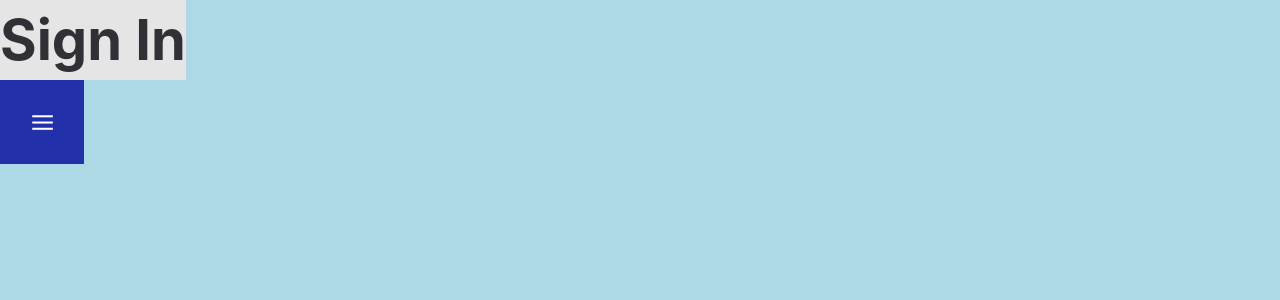
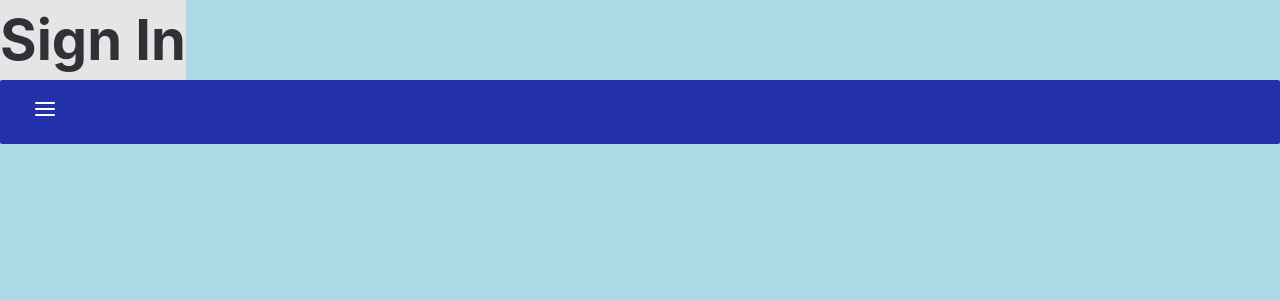
Before and after one commit to annirubi/React, a React (Create React App) app: page / in a window 1280 px wide. Shown: the top 300 px of the page. Built offline with nearby package versions, Linux system fonts and the light colour scheme.

Commit message:
created Burger component

```diff
--- a/package.json
+++ b/package.json
@@ -10,6 +10,7 @@
     "@types/node": "^16.11.65",
     "@types/react": "^18.0.21",
     "@types/react-dom": "^18.0.6",
+    "classnames": "^2.3.2",
     "react": "^18.2.0",
     "react-dom": "^18.2.0",
     "react-scripts": "5.0.1",
--- a/src/App.module.css
+++ b/src/App.module.css
@@ -3,3 +3,7 @@
     width: 100vw;
     background-color: lightblue;
 }
+
+.burgerButton {
+    padding: 30px;
+}
--- a/src/App.tsx
+++ b/src/App.tsx
@@ -1,14 +1,22 @@
-import React from 'react';
+import React, { useState } from "react";
 //@ts-ignore
 import styles from "./App.module.css"
 import Title from "./Components/Title";
-import  Burger from "./Components/Burger"
+// import  Burger from "./Components/Burger"
+import { BurgerClosedIcon, BurgerOpenedIcon } from "./Assets/icons";
+import Button, { ButtonTypes } from "./Components/Button";
 
 const App = () => {
+  const [isOpened, setOpened] = useState(false)
   return (
     <div className ={styles.container}>
       <Title title={"Sign In"} />
-      <Burger status={true} onClick={() => {}}/>
+      <Button
+        title={!isOpened ? <BurgerClosedIcon /> : <BurgerOpenedIcon />}
+        type={ButtonTypes.Primary}
+        className={styles.burgerButton}
+        onClick={() => setOpened(!isOpened)}
+      />
     </div>
   );
 }
--- /dev/null
+++ b/src/Assets/icons/BurgerClosedIcon.tsx
@@ -0,0 +1,19 @@
+import React from "react";
+
+
+export const BurgerClosedIcon = ({width = "24", height="24", fill="white"}) => {
+    return (
+        <svg
+        width={width}
+        height={height}
+        viewBox="0 0 24 24"
+        fill="none"
+        xmlns="http://www.w3.org/2000/svg">
+<path
+fillRule="evenodd"
+clipRule="evenodd"
+d="M21 7H3C2.448 7 2 6.552 2 6C2 5.448 2.448 5 3 5H21C21.553 5 22 5.448 22 6C22 6.552 21.553 7 21 7ZM21 13H3C2.448 13 2 12.552 2 12C2 11.448 2.448 11 3 11H21C21.553 11 22 11.448 22 12C22 12.552 21.553 13 21 13ZM3 19H21C21.553 19 22 18.553 22 18C22 17.447 21.553 17 21 17H3C2.448 17 2 17.447 2 18C2 18.553 2.448 19 3 19Z"
+fill={fill}/>
+</svg>
+    );
+}
--- /dev/null
+++ b/src/Assets/icons/BurgerOpenedIcon.tsx
@@ -0,0 +1,18 @@
+import React from "react";
+
+
+export const BurgerOpenedIcon = ({width = "24", height="24", fill="white"}) => {
+    return (
+        <svg
+        width={width}
+        height={height}
+        viewBox="0 0 24 24"
+        fill="none" xmlns="http://www.w3.org/2000/svg">
+        <path
+        fillRule="evenodd"
+        clipRule="evenodd"
+        d="M17.6569 16.2426L13.4142 12L17.6569 7.75735C18.0472 7.36702 18.0472 6.73346 17.6569 6.34313C17.2665 5.95281 16.633 5.95281 16.2426 6.34313L12 10.5858L7.75736 6.34313C7.36704 5.95281 6.73347 5.95281 6.34315 6.34313C5.95282 6.73346 5.95282 7.36702 6.34315 7.75735L10.5858 12L6.34315 16.2426C5.95212 16.6337 5.95282 17.2665 6.34315 17.6568C6.73347 18.0472 7.36633 18.0479 7.75736 17.6568L12 13.4142L16.2426 17.6568C16.6337 18.0479 17.2665 18.0472 17.6569 17.6568C18.0472 17.2665 18.0479 16.6337 17.6569 16.2426Z"
+        fill={fill}/>
+        </svg>
+    );
+}
--- /dev/null
+++ b/src/Assets/icons/index.ts
@@ -0,0 +1,2 @@
+export * from "./BurgerClosedIcon";
+export * from "./BurgerOpenedIcon";
--- a/src/Components/Burger/Burger.module.css
+++ /dev/null
@@ -1,14 +0,0 @@
-.container {
-    width: 84px;
-    height: 84px;
-    background-color: #2231AA;
-    display: flex;
-    flex-direction: column;
-    align-items: center;
-    justify-content: center;
-}
-
-.burger {
-    width: 25px;
-    height: 25px;
-}
--- a/src/Components/Burger/Burger.tsx
+++ /dev/null
@@ -1,21 +0,0 @@
-import React, { FC } from "react";
-//@ts-ignore
-import styles from "./Burger.module.css"
-//@ts-ignore
-import Logoburger from "./Logoburger.png"
-
-type BurgerProps = {
-    status: boolean,
-    onClick: () => void
-}
-
-const Burger: FC<BurgerProps> = (props) => {
-    const { status, onClick } = props
-    return (
-        <div className={styles.container}  onClick={onClick}>
-            <img src={Logoburger} alt="icon" className={styles.burger}/>
-    </div>
-    )
-}
-
-export default Burger
--- a/src/Components/Burger/index.ts
+++ /dev/null
@@ -1 +0,0 @@
-export { default } from "./Burger";
--- /dev/null
+++ b/src/Components/Button/Button.module.css
@@ -0,0 +1,39 @@
+.button {
+    padding: 16px 32px;
+    border-radius: 2px;
+    font-weight: 600;
+    font-size: 18px;
+    line-height: 24px;
+    border: 1px solid transparent;
+    box-sizing: border-box;
+    cursor: pointer;
+  }
+
+  .primary {
+    background-color: #2231aa;
+    color: #ffffff;
+  }
+  .primary:hover {
+    background-color: #5360cd;
+  }
+  .secondary {
+    background-color: #e8e8e8;
+    color: #313037;
+  }
+  .secondary:hover {
+    background-color: #dadada;
+  }
+  .error {
+    color: #fd3419;
+  }
+  .error:hover {
+    border: 1px solid #dadada;
+  }
+  .disabled {
+    background-color: #e8e8e8;
+    color: #8d8e97;
+    pointer-events: none;
+  }
+  .error.disabled {
+    background-color: transparent;
+  }
--- /dev/null
+++ b/src/Components/Button/Button.tsx
@@ -0,0 +1,35 @@
+import React, { FC, ReactElement } from "react";
+import classnames from "classnames";
+//@ts-ignore
+import styles from "./Button.module.css";
+
+export enum ButtonTypes {
+  Primary = "primary",
+  Secondary = "secondary",
+  Error = "error",
+}
+
+type ButtonProps = {
+  title: string | ReactElement;
+  type: ButtonTypes;
+  onClick: () => void;
+  className?: string;
+  disabled?: boolean;
+};
+
+const Button: FC<ButtonProps> = (props) => {
+  const { type, title, onClick, className, disabled } = props;
+  const buttonClassName = styles[type];
+  return (
+    <div
+      className={classnames(styles.button, buttonClassName, className, {
+        [styles.disabled]: !!disabled,
+      })}
+      onClick={onClick}
+    >
+      {title}
+    </div>
+  );
+};
+
+export default Button;
--- /dev/null
+++ b/src/Components/Button/index.ts
@@ -0,0 +1 @@
+export { default, ButtonTypes } from "./Button"
```
Also changed, not shown: src/Components/Burger/Logoburger.png (deleted), 1 other file (tests, documents, lock files or other folders).
